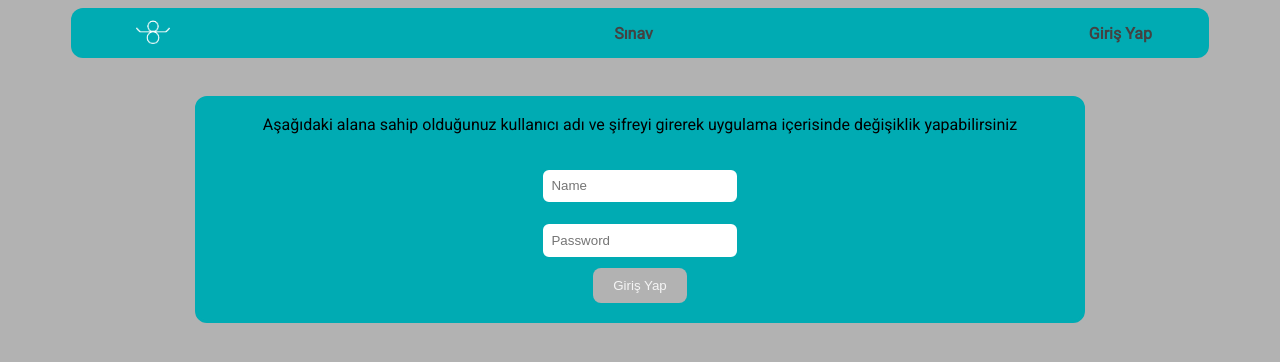
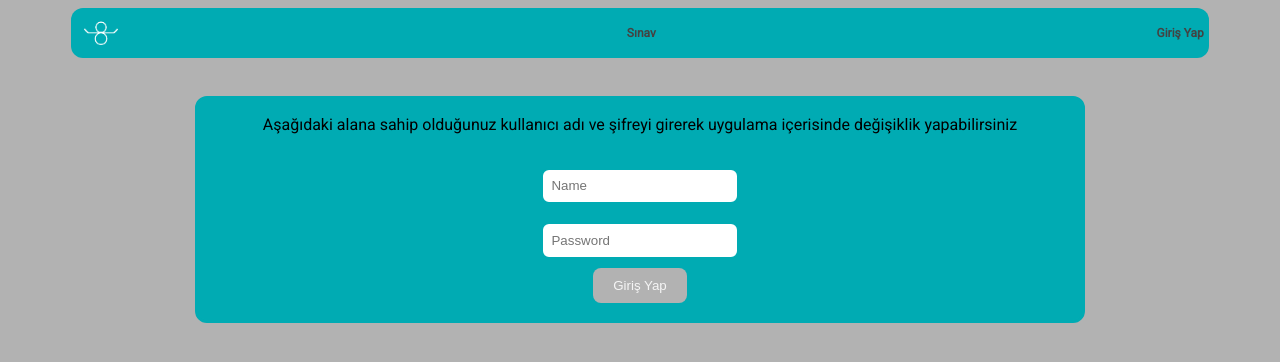
Before and after one commit to ysnkyrr/quiz-app, a React (Create React App) app: page /quiz/login in a window 1280 px wide. Shown: the top 362 px of the page. Built offline with nearby package versions, Linux system fonts and the light colour scheme.

Commit message:
update App.js

```diff
--- a/src/App.css
+++ b/src/App.css
@@ -191,7 +191,7 @@ input {
 }
 .nav {
   display: flex;
-
+  font-size: 12px;
   width: 90%;
   height: 50px;
   margin: auto;
@@ -207,7 +207,7 @@ input {
   text-decoration: none;
   color: #434242;
   font-weight: 900;
-  margin: 0 5%;
+  margin: 0 5px;
 }
 .appp {
   width: 100%;
@@ -280,8 +280,8 @@ input {
   height: 50%;
   margin: auto;
   padding: 0;
-  background-color: #58B957;
-  border: 2px solid #58B957;
+  background-color: #58b957;
+  border: 2px solid #58b957;
   border-radius: 5px;
   color: whitesmoke;
   margin-right: 2%;
@@ -293,8 +293,8 @@ input {
   height: 50%;
 
   margin: auto;
-  background-color: #DB524B;
-  border: 2px solid #DB524B;
+  background-color: #db524b;
+  border: 2px solid #db524b;
   border-radius: 5px;
   color: whitesmoke;
   margin-right: 0%;
@@ -327,7 +327,7 @@ input {
   padding: 1% 1%;
   margin-top: 2%;
 }
-.uo-logo{
+.uo-logo {
   width: 50px;
   height: 50px;
 }
```
